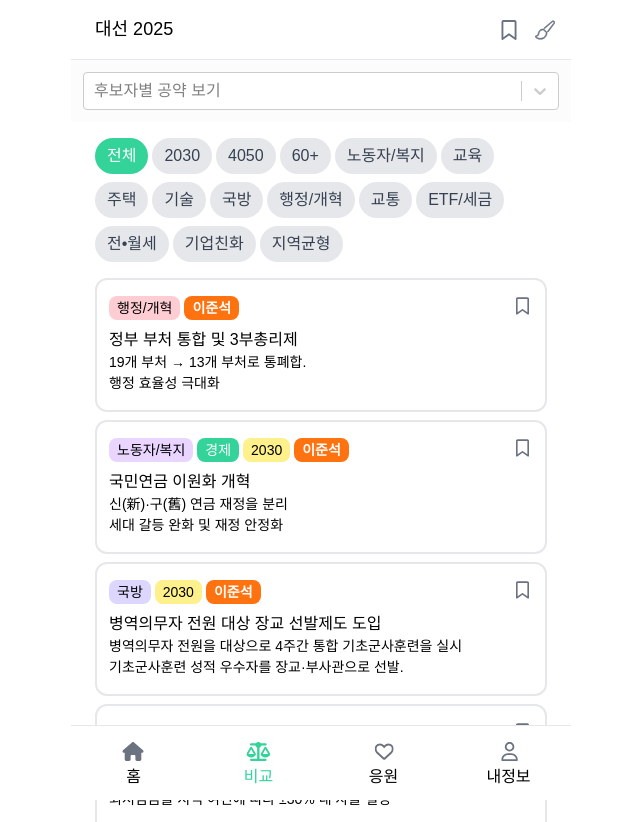
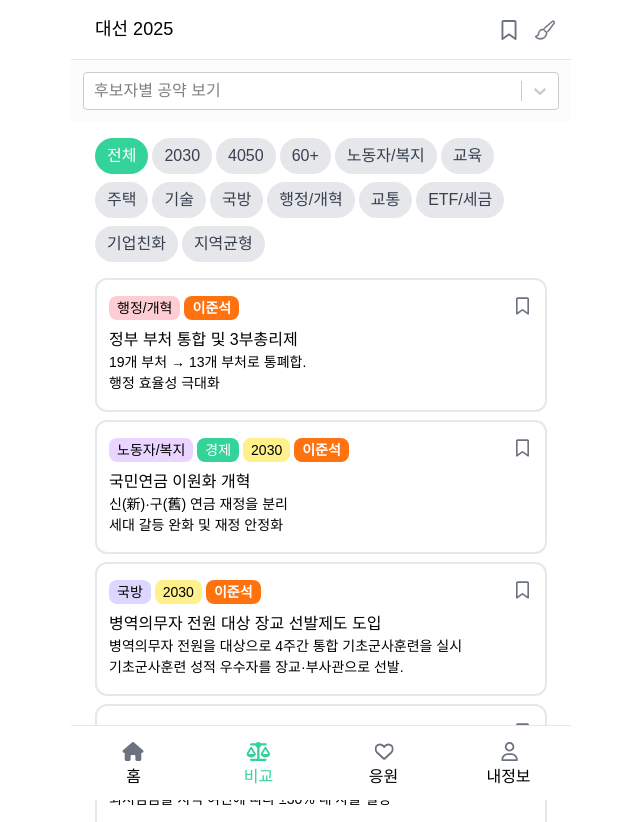
Before and after one commit to gimgyuwon/voter, a React (Create React App) app in the folder frontend/: page /compare in a window 1280 px wide. Shown: the whole page, without its empty margins (319-959 px from the left). Built offline with nearby package versions, Linux system fonts and the light colour scheme; no server answers.

Commit message:
feat: 주요 정책 기술로 변경

```diff
--- a/frontend/src/constant/Candidate/CandidatePolicy.js
+++ b/frontend/src/constant/Candidate/CandidatePolicy.js
@@ -131,7 +131,7 @@ export const CANDIDATE_POLICY = [
     id: 16,
     title: "스마트농업 전국 확산",
     content: "로봇·AI 기술 도입으로 농업 자동화",
-    prop: ["기술", "노동자/복지"],
+    prop: ["기술", "지역균형", "노동자/복지"],
     main: false,
     candidate: "이재명",
   },
@@ -148,7 +148,7 @@ export const CANDIDATE_POLICY = [
     id: 18,
     title: "주 4.5일제 도입 기업 지원",
     content: "주 4,5일제를 도입하는 기업에 대해 \n지원을 통해 실노동시간 단축",
-    prop: ["경제", "행정/개혁", "2030"],
+    prop: ["노동자/복지", "행정/개혁", "2030"],
     main: true,
     candidate: "이재명",
   },
@@ -180,7 +180,7 @@ export const CANDIDATE_POLICY = [
     id: 22,
     title: "반도체 특별법 제정",
     content: "기업이 반도체 개발에 \n주력할 수 있도록 특별법 신설",
-    prop: ["기술", "경제", "4050"],
+    prop: ["기술", "기업친화", "4050"],
     main: false,
     candidate: "이재명",
   },
@@ -188,7 +188,7 @@ export const CANDIDATE_POLICY = [
     id: 23,
     title: "반도체 생산세액공제 확대",
     content: "국내 생산 반도체 세액공제 최대 10%",
-    prop: ["기술", "경제", "4050"],
+    prop: ["기술", "기업친화", "4050"],
     main: false,
     candidate: "이재명",
   },
@@ -300,7 +300,7 @@ export const CANDIDATE_POLICY = [
     title: "1인가구 맞춤형 공공주택 공급 확대",
     content:
       "공공주택 내 의료•돌봄 시설 의무화 \n 1인 가구 맞춤형 주택 공급 확대",
-    prop: ["전•월세", "노동자/복지", "주택", "2030"],
+    prop: ["주택", "노동자/복지", "2030"],
     main: false,
     candidate: "김문수",
   },
@@ -359,7 +359,7 @@ export const CANDIDATE_POLICY = [
     id: 42,
     title: "대학가 및 산업 단지 근처 '반값 월세존' 구축",
     content: "대학가, 산단 인근 월세 인하 구역 설정",
-    prop: ["전•월세", "2030"],
+    prop: ["주택", "2030"],
     main: false,
     candidate: "김문수",
   },
@@ -368,7 +368,7 @@ export const CANDIDATE_POLICY = [
     title: "3•3•3 청년 주택 공급 방안",
     content:
       "결혼하면 3년, 첫 아이 3년, 둘째 아이 3년. \n 최대 9년 주거비 지원",
-    prop: ["전•월세", "2030"],
+    prop: ["주택", "2030"],
     main: false,
     candidate: "김문수",
   },
--- a/frontend/src/constant/Candidate/Chip.js
+++ b/frontend/src/constant/Candidate/Chip.js
@@ -11,7 +11,6 @@ export const CHIP_OPTION = [
   "행정/개혁",
   "교통",
   "ETF/세금",
-  "전•월세",
   "기업친화",
   "지역균형",
 ];
@@ -29,7 +28,7 @@ export const CHIP_STYLE = {
   "행정/개혁": "bg-rose-200 text-black",
   교통: "bg-red-200 text-black",
   "ETF/세금": "bg-emerald-200 text-black",
-  "전•월세": "bg-amber-200 text-black",
+  // "전•월세": "bg-amber-200 text-black",
   기업친화: "bg-pink-200 text-black",
   지역균형: "bg-orange-200 text-black",
 };
--- a/frontend/src/constant/PolicyCardList.js
+++ b/frontend/src/constant/PolicyCardList.js
@@ -4,11 +4,17 @@ import { ReactComponent as WelfareIcon } from "../assets/icons/welfare.svg";
 import { ReactComponent as SproutIcon } from "../assets/icons/sprout.svg";
 import { ReactComponent as SaplingIcon } from "../assets/icons/sapling.svg";
 import { ReactComponent as TreeIcon } from "../assets/icons/tree.svg";
+import { ReactComponent as TechIcon } from "../assets/icons/testRobot.svg";
 
 export const POLICY_CARD_LIST = [
   { IconComponent: FocusHomeIcon, label: "주택", prop: "주택" },
-  { IconComponent: EducationIcon, label: "교육", prop: "교육" },
-  { IconComponent: WelfareIcon, label: "복지", iconWidth: 30, prop: "복지" },
+  { IconComponent: TechIcon, label: "기술", prop: "기술" },
+  {
+    IconComponent: WelfareIcon,
+    label: "복지",
+    iconWidth: 30,
+    prop: "노동자/복지",
+  },
   { IconComponent: SproutIcon, label: "2030", iconWidth: 25, prop: "2030" },
   { IconComponent: SaplingIcon, label: "4050", iconWidth: 25, prop: "4050" },
   { IconComponent: TreeIcon, label: "60+", iconWidth: 30, prop: "60+" },
```
